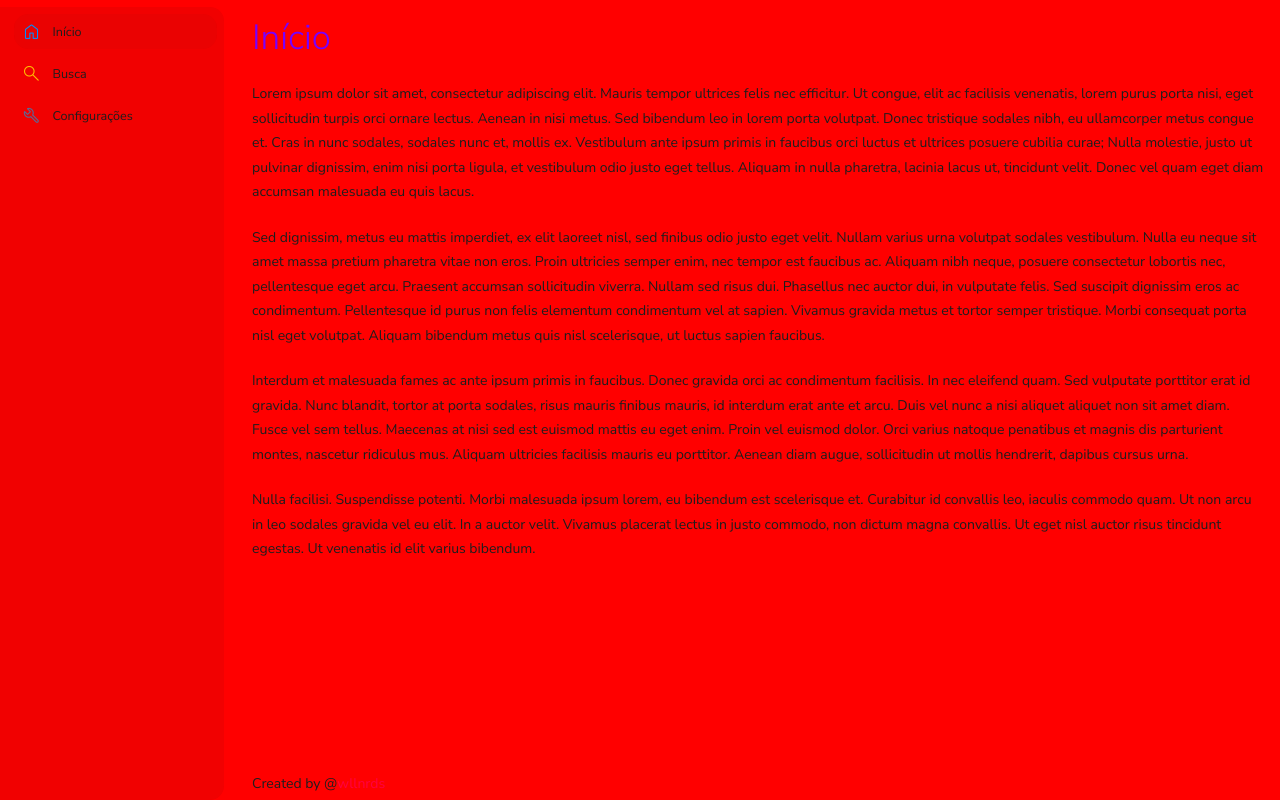
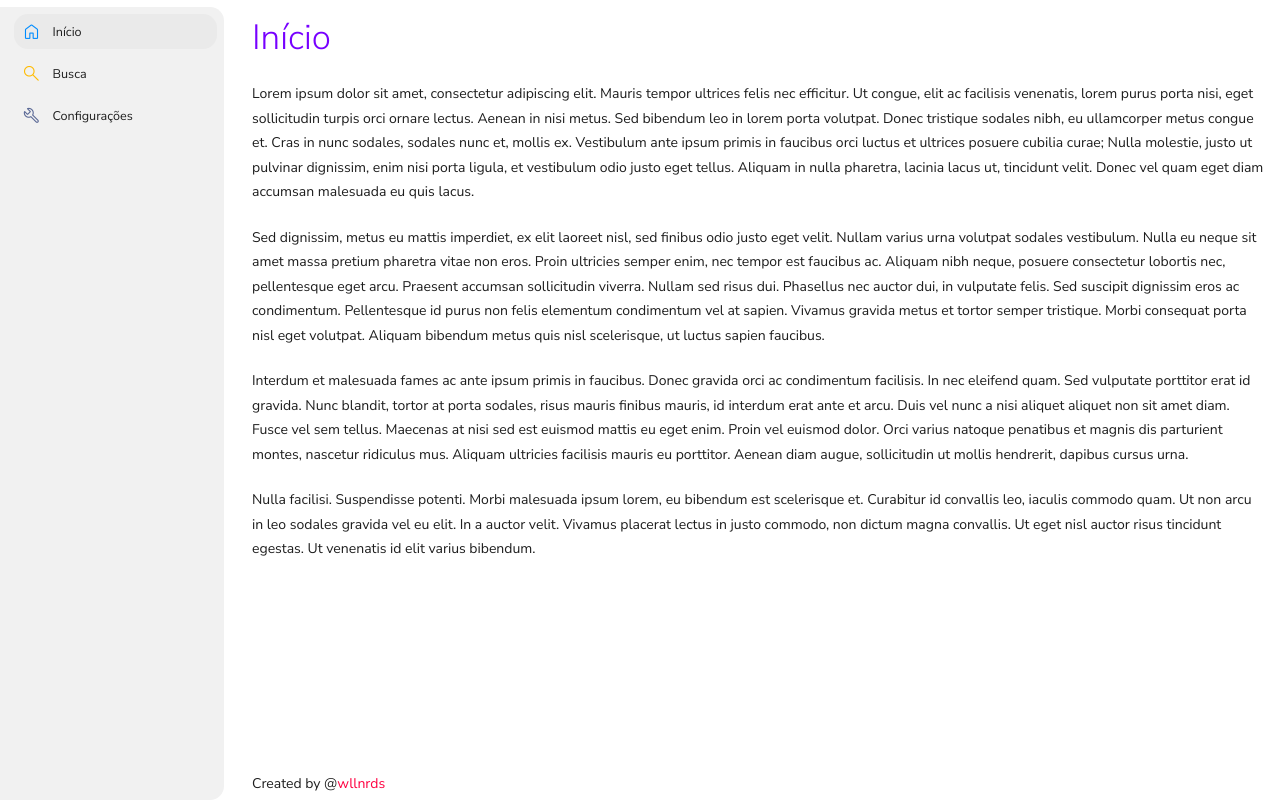
Before and after one commit to walmeidaw/dot3det, a Next.js app: page / in a window 1280 px wide. Built offline with nearby package versions, Linux system fonts and the light colour scheme; no server answers.

Commit message:
Update globals.css

```diff
--- a/app/globals.css
+++ b/app/globals.css
@@ -24,9 +24,8 @@
     font-size: 16px;
   }
 
-  --background-rgb: 255,0,0;
-
-  @media (max-screen-fold-angle: 120deg) {
+  @media (max-screen-fold-angle < 180deg) {
+    --background-rgb: 255,0,0;
   }
 
   @media (device-posture: laptop) and (spanning: single-fold-horizontal){
```
